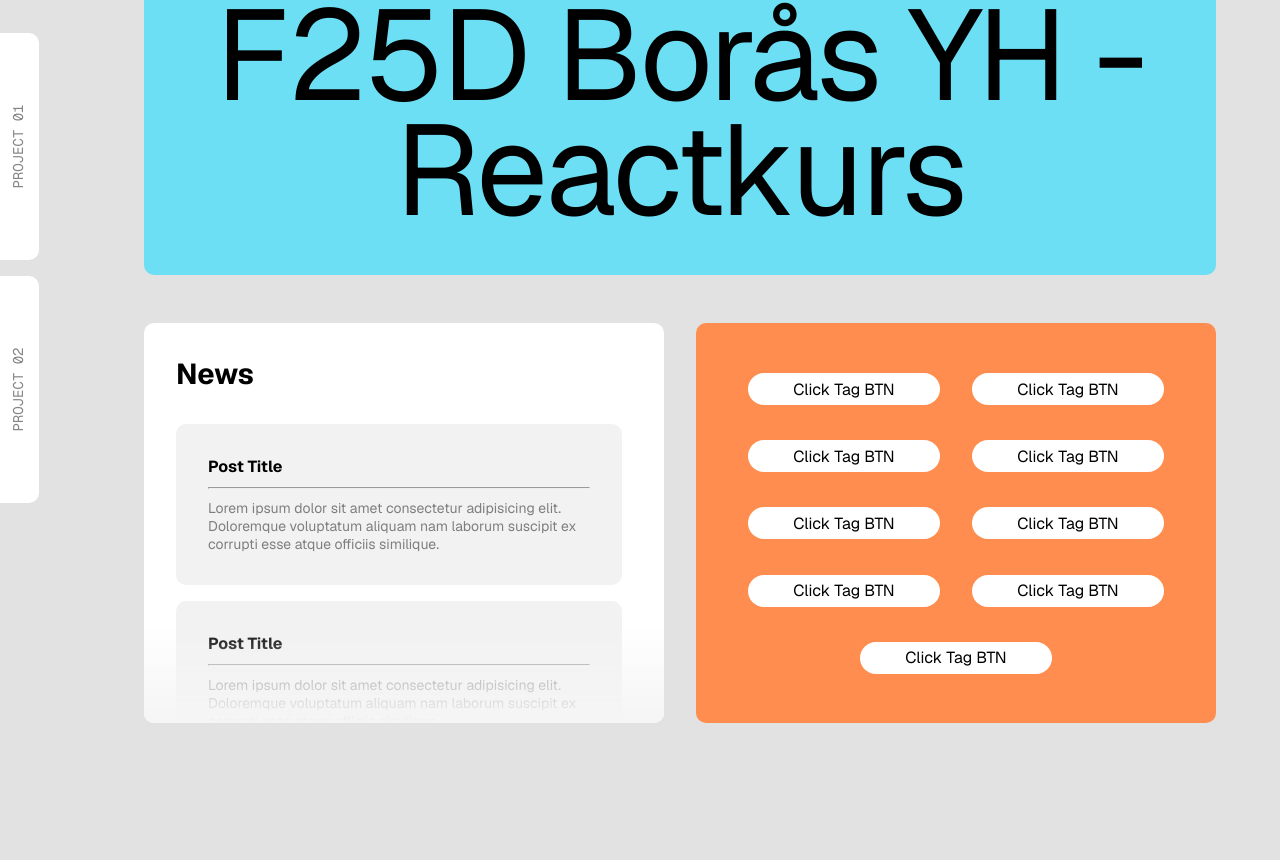
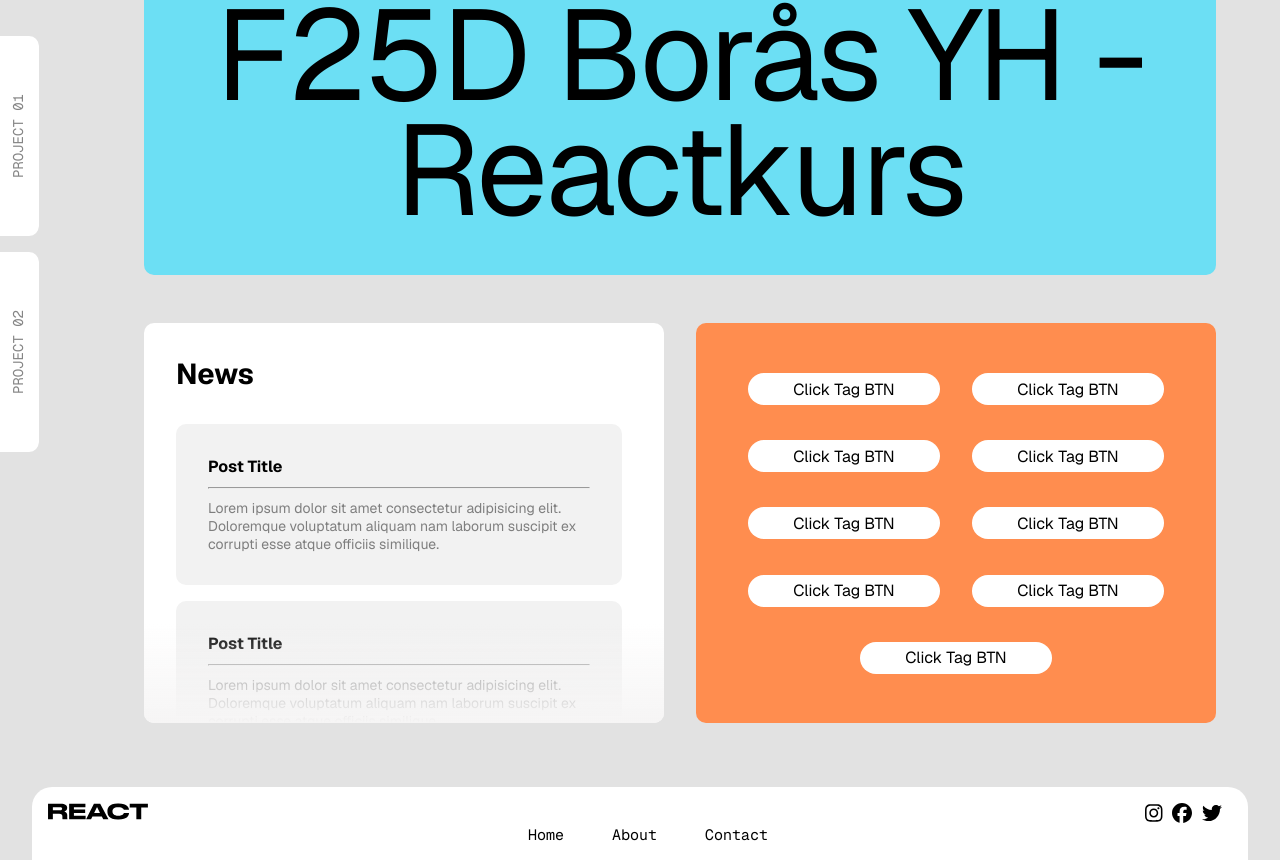
Before and after one commit to Liendea/React-App, a React (Create React App) app: page / in a window 1280 px wide. Shown: the part 172-1032 px from the top of the page. Before the commit the page ends 991 px from the top, so only its background shows below. Built offline with nearby package versions, Linux system fonts and the light colour scheme.

Commit message:
footer added

```diff
--- a/package.json
+++ b/package.json
@@ -3,6 +3,10 @@
   "version": "0.1.0",
   "private": true,
   "dependencies": {
+    "@fortawesome/fontawesome-svg-core": "^6.7.2",
+    "@fortawesome/free-brands-svg-icons": "^6.7.2",
+    "@fortawesome/free-solid-svg-icons": "^6.7.2",
+    "@fortawesome/react-fontawesome": "^0.2.2",
     "@testing-library/dom": "^10.4.0",
     "@testing-library/jest-dom": "^6.6.3",
     "@testing-library/react": "^16.3.0",
--- a/src/App.css
+++ b/src/App.css
@@ -3,10 +3,10 @@
   padding: 0;
   box-sizing: border-box;
 }
+
 body {
   background-color: #e2e2e2;
   height: auto;
-  margin-bottom: 5rem;
 }
 
 .content {
--- a/src/App.js
+++ b/src/App.js
@@ -2,6 +2,7 @@
 import Navbar from "../src/Components/Navbar/Navbar.jsx";
 import Sidebar from "../src/Components/Sidebar/Sidebar.jsx";
 import Hero from "../src/Components/Hero/Hero.jsx";
+import Footer from "../src/Components/Footer/Footer.jsx";
 
 function App() {
   return (
@@ -11,6 +12,7 @@
         <Sidebar></Sidebar>
         <Hero></Hero>
       </div>
+      <Footer></Footer>
     </div>
   );
 }
--- /dev/null
+++ b/src/Components/Footer/Footer.css
@@ -0,0 +1,70 @@
+footer {
+  margin-top: 3rem;
+  height: auto;
+  display: flex;
+  flex-direction: column;
+  align-items: flex-end;
+  align-items: center;
+  border-radius: 20px 20px 0 0;
+  background-color: #fff;
+  width: 95%;
+  margin-right: auto;
+  margin-left: auto;
+}
+
+footer p:last-child {
+  margin-left: auto;
+  margin-right: 2rem;
+  margin-bottom: 1rem;
+  font-family: "Geist";
+}
+
+.top {
+  width: 100%;
+  display: flex;
+  justify-content: space-between;
+}
+
+.logo {
+  margin-right: auto;
+  margin-top: 1rem;
+  margin-left: 1rem;
+}
+
+.icons {
+  margin-right: 1rem;
+  margin-top: 1rem;
+}
+
+.icon {
+  margin-right: 10px;
+  cursor: pointer;
+  font-size: 20px;
+}
+
+.links {
+  display: flex;
+  margin-bottom: 1rem;
+  margin-left: auto;
+  margin-right: auto;
+}
+
+a {
+  color: black;
+  font-size: 15px;
+  margin: 0rem 1rem 0rem 2rem;
+  text-decoration: none;
+  font-family: "Geist Mono", monospace;
+}
+
+a:hover {
+  transform: scale(1.1);
+  color: #fb9261;
+  transition: all 0.3s ease;
+}
+
+@media (max-width: 650px) {
+  .links {
+    margin-top: 1rem;
+  }
+}
--- /dev/null
+++ b/src/Components/Footer/Footer.jsx
@@ -0,0 +1,28 @@
+import Navlinks from "../Navbar/Navlinks";
+import "./Footer.css";
+import Logo from "../Navbar/Logo";
+import { FontAwesomeIcon } from "@fortawesome/react-fontawesome";
+import { faInstagram } from "@fortawesome/free-brands-svg-icons";
+import { faFacebook } from "@fortawesome/free-brands-svg-icons";
+import { faTwitter } from "@fortawesome/free-brands-svg-icons";
+
+export default function Footer() {
+  return (
+    <footer>
+      <div className="top">
+        <div className="logo">
+          <Logo width={100}></Logo>
+        </div>
+        <div className="icons">
+          <FontAwesomeIcon className="icon" icon={faInstagram} color="#000" />
+          <FontAwesomeIcon className="icon" icon={faFacebook} color="#000" />
+          <FontAwesomeIcon className="icon" icon={faTwitter} color="#000" />
+        </div>
+      </div>
+
+      <div className="links">
+        <Navlinks></Navlinks>
+      </div>
+    </footer>
+  );
+}
--- a/src/Components/Navbar/Logo.jsx
+++ b/src/Components/Navbar/Logo.jsx
@@ -1,5 +1,5 @@
-export default function Logo() {
+export default function Logo({ width }) {
   return (
-    <img src="./images/react_logo_black.svg" width="150" alt="react logo" />
+    <img src="./images/react_logo_black.svg" width={width} alt="react logo" />
   );
 }
--- a/src/Components/Navbar/Navbar.jsx
+++ b/src/Components/Navbar/Navbar.jsx
@@ -15,7 +15,7 @@
   };
   return (
     <header>
-      <Logo />
+      <Logo width={180} />
       <nav>
         <div className="desktop-nav">
           <Navlinks />
--- a/src/Components/Sidebar/Sidebar.css
+++ b/src/Components/Sidebar/Sidebar.css
@@ -20,9 +20,9 @@
   flex-direction: row-reverse;
   width: 30rem;
   height: auto;
-  margin-top: 10rem;
+  margin-top: 13rem;
 
-  position: absolute;
+  position: fixed;
   transform: rotate(-90deg);
   top: 60%;
   left: -1px;
@@ -32,7 +32,7 @@
 .side-item {
   text-align: center;
   background-color: white;
-  width: 227px;
+  width: 200px;
   height: 40px;
   border-radius: 0 0 10px 10px;
   padding-bottom: 10px;
```
Also changed, not shown: 1 other file (tests, documents, lock files or other folders).
